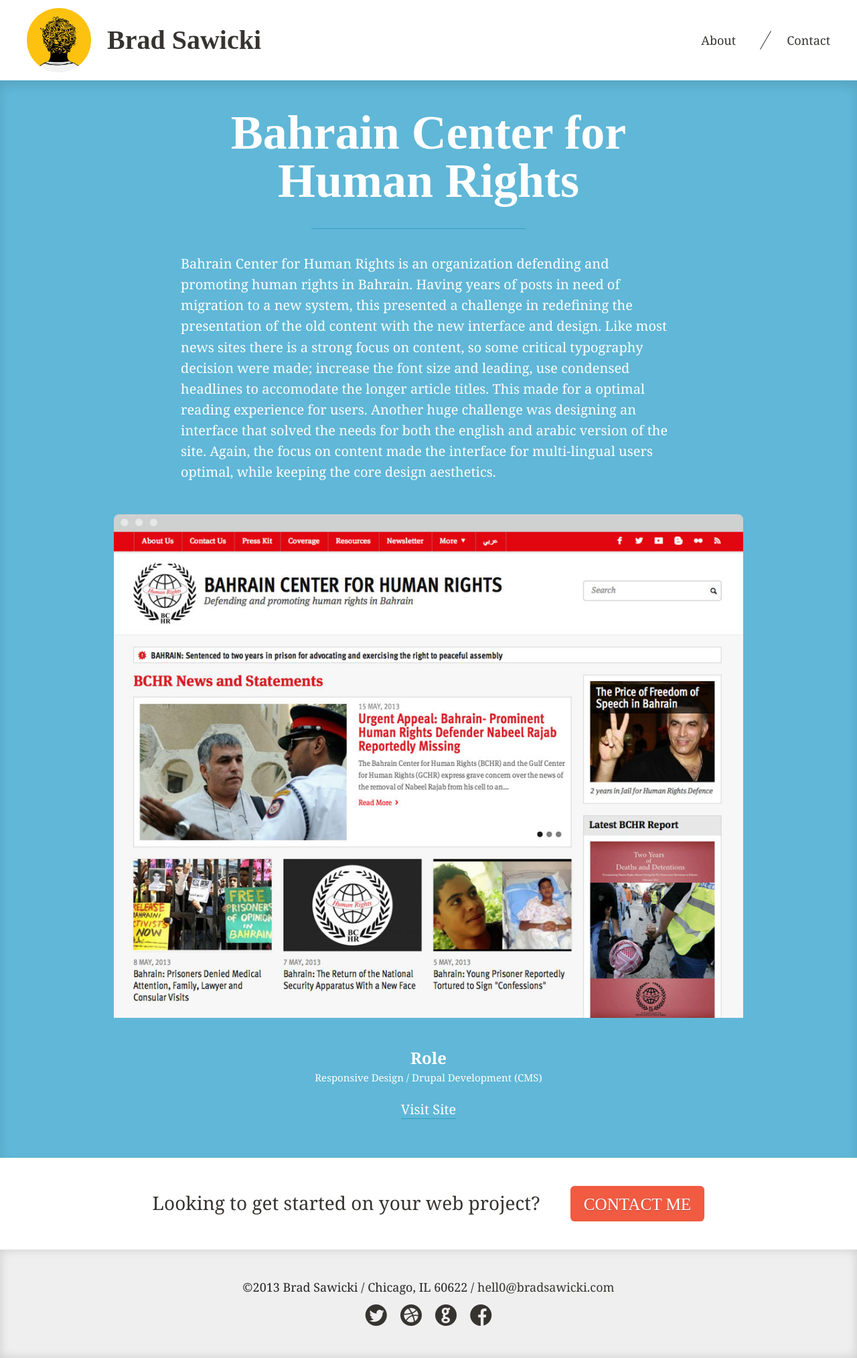
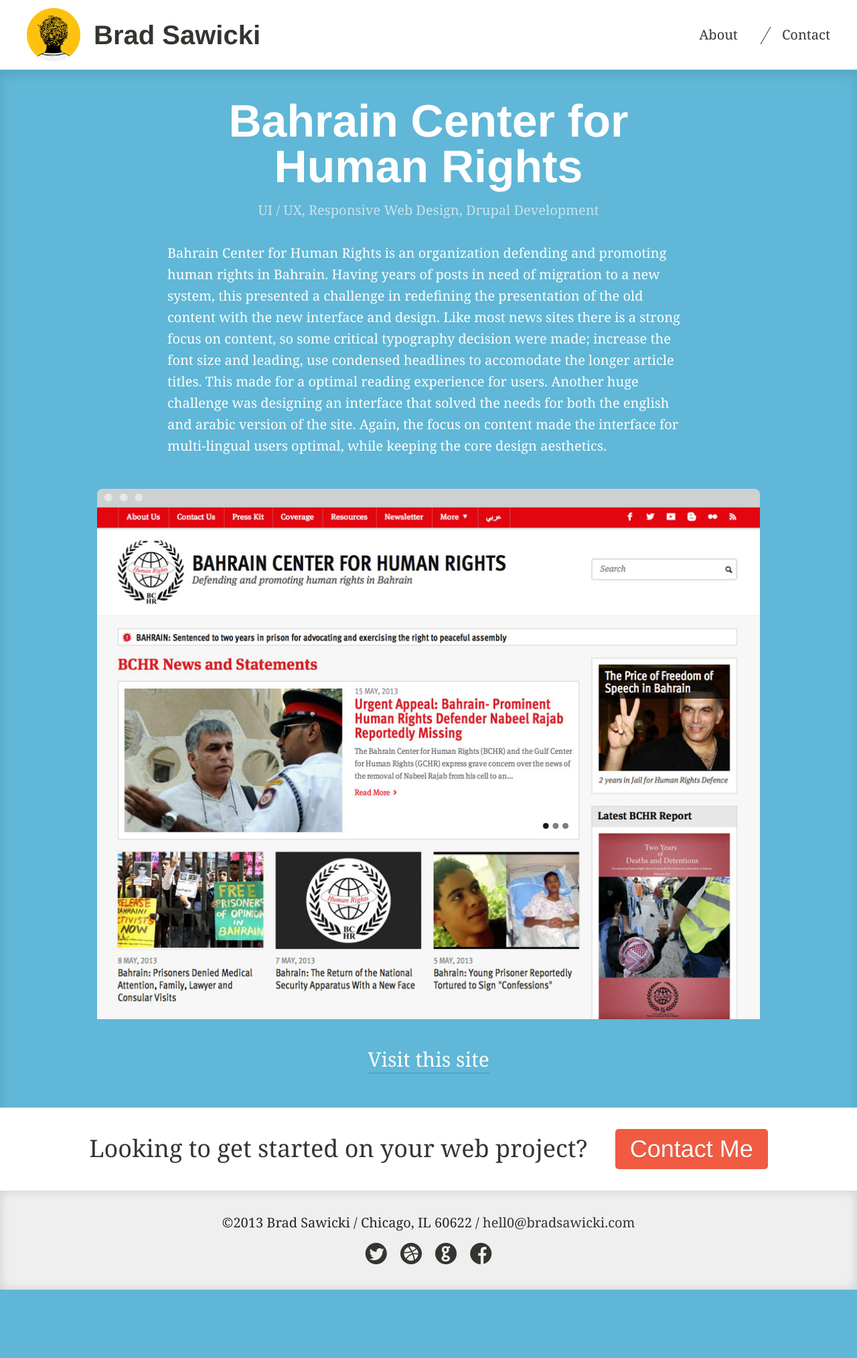
Before and after one commit to bradsawicki/portfolio, a PHP site: page /project/bahrain-center-human-rights/index.php in a window 1280 px wide. Shown: the whole page at 67% size. After the commit the page ends 1926 px from the top, so only its background shows below. Run offline with PHP 8.4, Linux system fonts and the light colour scheme; some libraries are stand-ins or nearby versions.

Commit message:
Project Interface update / Line Height 32px / Refined Modular Scale

```diff
--- a/css/styles.css
+++ b/css/styles.css
@@ -70,7 +67,7 @@ footer {
 }
 
 footer .wrapper {
-	padding: 2.625em 0;
+	padding: 32px 0;
 }
 
 .left {	float: left; }
@@ -88,27 +85,27 @@ h1,h2,h3,h4,h5 {
 }
 
 h1 {
-	font: 900 4.5em/1em "maple-web";
+    margin-bottom: 16px;
+	font: 900 68px/1em 'maple-web', 'Helvetica', arial, sans-serif;
 }
 
 h2 {
-	font-size: 2em;
+	font-size: 30px;
 }
 
 h3 {
-	font: 900 2.25em/1em "maple-web";
+	font: 900 30px/1em 'maple-web', 'Helvetica', arial, sans-serif;
 }
 
 h4 {
-	margin-bottom: 0.25em;
-	font-size: 1.5em;
+	margin-bottom: 4px;
+	font-size: 22px;
 }
 
 p {
-	margin-bottom: 0.667em;
-	margin-bottom: 1.556em;
-	font-size: 1.125em;
-	line-height: 1.556em;
+	margin-bottom: 32px;
+	font-size: 20px;
+	line-height: 1.6em
 }
 
 a {
@@ -128,17 +125,15 @@ a:hover {
 
 .btn {
 	display: inline-block;
-	padding: 0.6em 0.8em 0.5em;
+	padding: 12px 22px;
 	border-bottom: none;
-	border-radius: 0.25em;
+	border-radius: 5px;
 	color: #fff;
-	font-family: "maple-web";
-	font-size: 1.6em;
+	font-family: 'maple-web', 'Helvetica', arial, sans-serif;
+	font-size: 30px;
 	line-height: 1em;
 	font-weight: 500;
 	text-shadow: 0 1px 0 rgba(0,0,0,0.25);
-	text-transform: uppercase;
-	background: #FDC210;
 	background: #f15b42;
 }
 
@@ -179,14 +174,14 @@ a:hover {
 	position: absolute;
 	top: 0;
 	left: 0;
-	width: 6em;
-	margin-right: 1.5em;
+	width: 80px;
 }
 
 .logo h1 {
-	padding-left: 3em;
-	font-size: 2.5em;
-	line-height: 96px;
+    margin-bottom: 0;
+	padding-left: 100px;
+	font-size: 40px;
+	line-height: 80px;
 }
 
 .nav {
@@ -195,10 +190,10 @@ a:hover {
 }
 
 .nav a {
-	margin-left: 4em;
+	margin-left: 62px;
 	color: #353430;
-	font-size: 1.125em;
-	line-height: 5.333em;
+	font-size: 20px;
+	line-height: 80px;
 }
 
 .nav a:first-of-type {
@@ -207,10 +202,10 @@ a:hover {
 
 .nav div {
 	position: absolute;
-	top: 2em;
-	right: 6em;
+	top: 26px;
+	right: 96px;
 	width: 1px;
-	height: 2em;
+	height: 30px;
 	background: #333;
 	-moz-transform: rotate(30deg);
 	-webkit-transform: rotate(30deg);
@@ -403,10 +399,11 @@ input.error {
 .top .title {
     position: relative;
 	margin-bottom: 1em;
-	font-size: 4.5em;
+	margin-bottom: 16px;
 	text-align: center;
 }
 
+/*
 .top .title:after {
     content: "";
     position: absolute;
@@ -417,34 +414,21 @@ input.error {
     margin-left: -175px;
     background: #3a9cbd;
 }
+*/
 
 .bchr .top .title {
     max-width: 800px;
-    margin: 0 auto 1em;
+    margin: 0 auto 16px;
 }
 
 
 .top .content {
-    max-width: 740px;
+    max-width: 780px;
     margin: 0 auto 3em;
-/*
-	float: left;
-	width: 47.5%;
-	padding-right: 2%;
-*/
-}
-
-.top .content p {
-    font-size: 1.25em;
 }
 
 .top .pic {
-/*
-    position: absolute;
-    right: 0;
-    bottom: 0;
-*/
-    max-width: 940px;
+    max-width: 990px;
 	margin: 0 auto 3em;
 }
 
@@ -461,14 +445,13 @@ input.error {
     text-align: center;
 }
 
-.role p {
-    font-size: 0.938em;
-/*     font-style: italic; */
+.role {
+    color: #cce3ea;
 }
 
 .visit {
-    margin-bottom: 3em;
-    font-size: 1.25em;
+    margin-bottom: 2em;
+    font-size: 30px;
 }
 
 .visit .btn {
@@ -482,19 +465,19 @@ input.error {
 ========================================================**/
 
 .bottom {
-	padding: 2.625em 0;
+	padding: 32px 0;
 	background: #fff;
 	text-align: center;
 }
 
 .bottom p {
 	margin-bottom: 0;
-	font-size: 1.75em;
+	font-size: 36px;
 }
 
 .bottom .btn {
-	margin-left: 1.5em;
-	font-size: 0.9em;
+	margin-left: 32px;
+	font-size: 36px;
 }
 
 .about {
--- a/project/bahrain-center-human-rights/index.php
+++ b/project/bahrain-center-human-rights/index.php
@@ -7,17 +7,14 @@
 		<div class="wrapper cf">
 
 			<h1 class="title">Bahrain Center for Human Rights</h1>
+			<p class="role">UI / UX, Responsive Web Design, Drupal Development</p>
 			<div class="content">
 				<p class="description">Bahrain Center for Human Rights is an organization defending and promoting human rights in Bahrain. Having years of posts in need of migration to a new system, this presented a challenge in redefining the presentation of the old content with the new interface and design. Like most news sites there is a strong focus on content, so some critical typography decision were made; increase the font size and leading, use condensed headlines to accomodate the longer article titles. This made for a optimal reading experience for users. Another huge challenge was designing an interface that solved the needs for both the english and arabic version of the site. Again, the focus on content made the interface for multi-lingual users optimal, while keeping the core design aesthetics.</p>
 			</div>
 			<div class="pic">
 			    <a href="http://bahrainrights.org" target="_blank"><img src="/images/pic-desktop-bchr.jpg" alt="Bahrain Rights" /></a>
             </div>
-			<div class="role">
-			    <h4 class="label">Role</h4>
-			    <p>Responsive Design / Drupal Development (CMS)</p>
-			</div>
-			<div class="visit"><a href="http://bahrainrights.org" target="_blank">Visit Site</a></div>
+			<div class="visit"><a href="http://bahrainrights.org" target="_blank">Visit this site</a></div>
 
 		</div>
 	</section>
--- a/views/bottom.php
+++ b/views/bottom.php
@@ -1,5 +1,5 @@
 	<section id="bottom" class="bottom cf">
 		<div class="wrapper cf">
-			<p>Looking to get started on your web project? <a href="" class="btn contact">Contact me</a></p>
+			<p>Looking to get started on your web project? <a href="#" class="btn contact">Contact Me</a></p>
 		</div>
 	</section>
--- a/views/footer.php
+++ b/views/footer.php
@@ -15,7 +15,7 @@
 	<div class="wrapper">
 		<a href="" class="ss-icon ss-standard close">delete</a>
 		<h3>Contact</h3>
-			<p>Looking to get a new Web project started? Want to chat about why Led Zeppelin is the best band ever? Drop me a line and I'll get back to you very soon.</p>
+		<p>Looking to get a new Web project started? Want to chat about why Led Zeppelin is the best band ever? Drop me a line and I'll get back to you very soon. <a href="mailto:hello@bradsawicki.com">Email me</a> or fill out the form.</p>
 		<form action="">
 			<div class="form-item">
 				<label for="name">Name</label>
--- a/views/head.php
+++ b/views/head.php
@@ -4,6 +4,7 @@
 	<meta charset="utf-8">
 	<meta http-equiv="X-UA-Compatible" content="IE=edge,chrome=1">
 	<meta name="viewport" content="width=device-width, initial-scale=1.0">
+	<meta name="description" content="Brad Sawick is a web designer and web developer located in Chicago.">
 	<title><?php echo($title_tag); ?> | Brad Sawicki</title>
 	<link href="/css/fonts/icons.css" rel="stylesheet" media="all">
 	<link href="/css/styles.css" rel="stylesheet" media="all">
```
Also changed, not shown: other parts of css/styles.css (+20 -21 lines), index.php (+7 -8 lines), project/argos-law/index.php (+2 -6 lines), project/cappellos/index.php (+2 -6 lines). Lines whose indentation alone changed are shown as unchanged.
